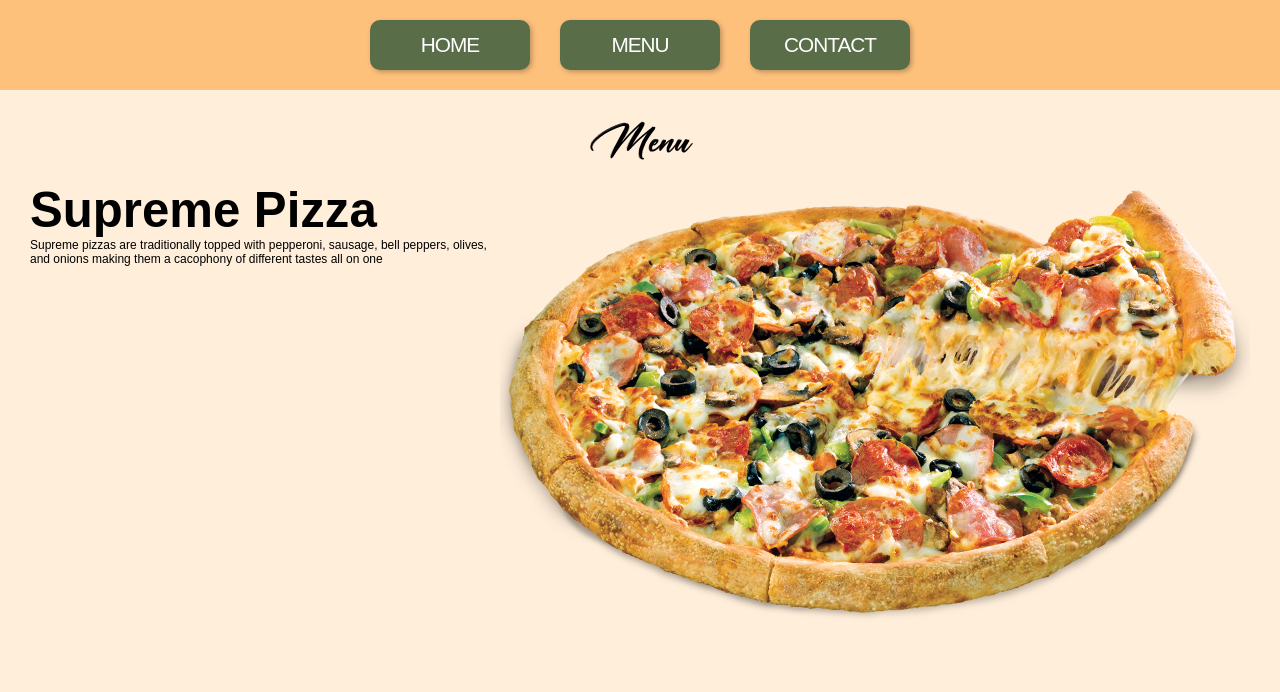
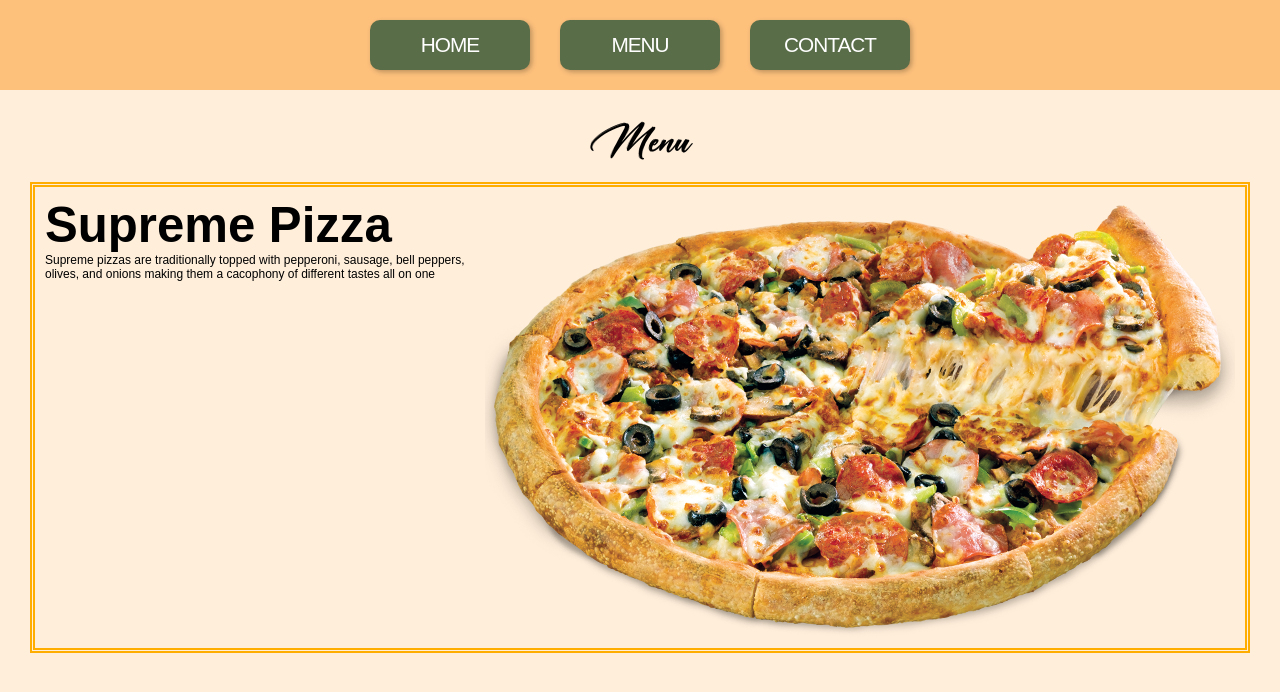
Before and after one commit to SteffanCrowley/restaurant-page, a website built with webpack: page dist/index.html in a window 1280 px wide. Both pictures are taken after a click on the button "MENU". Built offline with nearby package versions, Linux system fonts and the light colour scheme.

Commit message:
Add borders in menu item

```diff
--- a/src/style.css
+++ b/src/style.css
@@ -61,6 +61,8 @@ p {
 
 .item {
   display: flex;
+  border: thick double #ffae00;
+  padding: 10px;
 }
 
 .left {
```
Also changed, not shown: dist/main.js.
